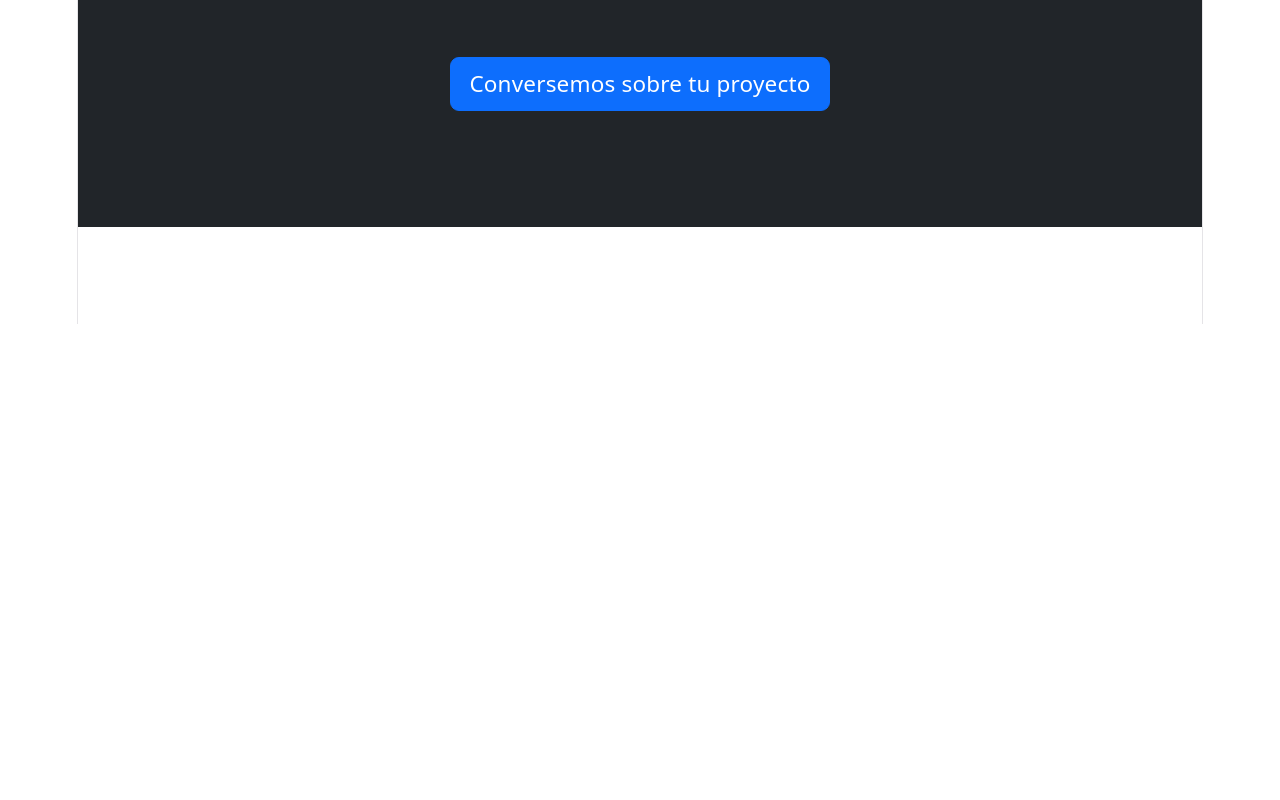
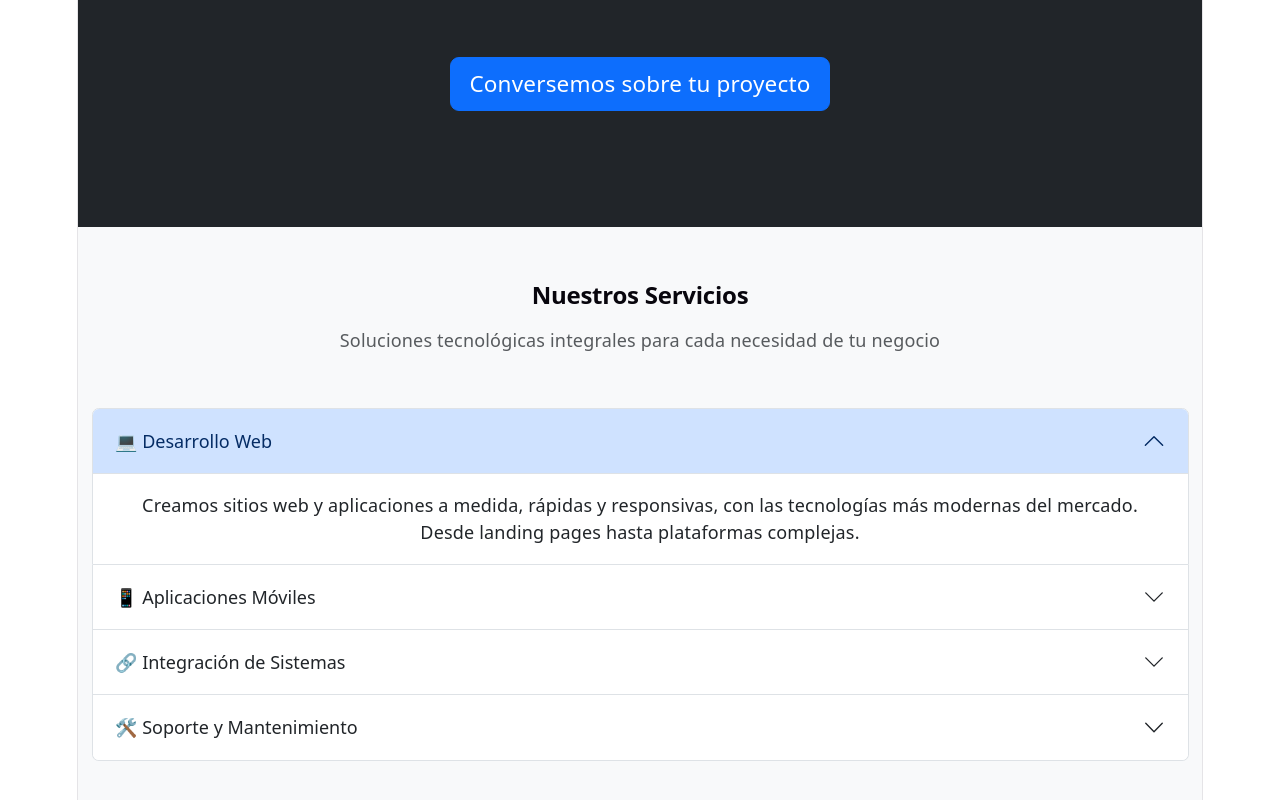
Before and after one commit to jeanperea1016/techsolve, a React (Vite) app: page / in a window 1280 px wide. Shown: the part 476-1276 px from the top of the page. Before the commit the page ends 800 px from the top, so only its background shows below. Built offline with nearby package versions, Linux system fonts and the light colour scheme.

Commit message:
Agregar seccion Servicios con acordeones Bootstrap

```diff
--- a/src/App.jsx
+++ b/src/App.jsx
@@ -1,13 +1,15 @@
 // src/App.jsx
 import Navbar from './components/Navbar'
 import Hero from './components/Hero'
+import Servicios from './components/Servicios'
 
 function App() {
   return (
     <div>
       <Navbar />
       <Hero />
-      {/* Aquí abajo irán: Servicios, Timeline, etc. */}
+      <Servicios />
+      {/* Aquí abajo irán: Timeline, Casos, Contacto, Footer */}
     </div>
   )
 }
--- /dev/null
+++ b/src/components/Servicios.jsx
@@ -0,0 +1,146 @@
+// src/components/Servicios.jsx
+
+function Servicios() {
+  return (
+    // Sección con id="servicios" para que el link del navbar (href="#servicios") llegue aquí.
+    // py-5 = padding vertical amplio. bg-light = fondo gris muy claro (contrasta con el Hero oscuro).
+    <section id="servicios" className="py-5 bg-light">
+      <div className="container">
+
+        {/* Título de la sección, centrado y con margen inferior */}
+        <h2 className="text-center fw-bold mb-3">Nuestros Servicios</h2>
+        <p className="text-center text-muted mb-5">
+          Soluciones tecnológicas integrales para cada necesidad de tu negocio
+        </p>
+
+        {/* EL ACORDEÓN.
+            - id="accordionServicios" -> identificador único, necesario para que los paneles
+              sepan a qué acordeón pertenecen.
+            - class "accordion" -> activa el estilo de acordeón de Bootstrap. */}
+        <div className="accordion" id="accordionServicios">
+
+          {/* ---------- PANEL 1: Desarrollo web ---------- */}
+          {/* accordion-item = un panel completo (título + contenido) */}
+          <div className="accordion-item">
+            {/* El encabezado clickeable */}
+            <h2 className="accordion-header">
+              {/* Este botón es el que se toca para abrir/cerrar.
+                  data-bs-toggle="collapse" -> le dice a Bootstrap que esto colapsa/expande.
+                  data-bs-target="#colapso1" -> QUÉ panel abre (el del id colapso1).
+                  aria-expanded / aria-controls -> accesibilidad. */}
+              <button
+                className="accordion-button"
+                type="button"
+                data-bs-toggle="collapse"
+                data-bs-target="#colapso1"
+                aria-expanded="true"
+                aria-controls="colapso1"
+              >
+                💻 Desarrollo Web
+              </button>
+            </h2>
+            {/* El contenido que se despliega.
+                id="colapso1" -> coincide con el data-bs-target del botón.
+                class "accordion-collapse collapse show" -> "show" = empieza ABIERTO.
+                data-bs-parent="#accordionServicios" -> ESTO hace que al abrir un panel,
+                se cierren los demás (comportamiento clásico de acordeón). */}
+            <div
+              id="colapso1"
+              className="accordion-collapse collapse show"
+              data-bs-parent="#accordionServicios"
+            >
+              <div className="accordion-body">
+                Creamos sitios web y aplicaciones a medida, rápidas y responsivas,
+                con las tecnologías más modernas del mercado. Desde landing pages
+                hasta plataformas complejas.
+              </div>
+            </div>
+          </div>
+
+          {/* ---------- PANEL 2: Apps móviles ---------- */}
+          <div className="accordion-item">
+            <h2 className="accordion-header">
+              {/* Fíjate: aquí el botón lleva la clase extra "collapsed" y aria-expanded="false"
+                  porque este panel empieza CERRADO (a diferencia del primero). */}
+              <button
+                className="accordion-button collapsed"
+                type="button"
+                data-bs-toggle="collapse"
+                data-bs-target="#colapso2"
+                aria-expanded="false"
+                aria-controls="colapso2"
+              >
+                📱 Aplicaciones Móviles
+              </button>
+            </h2>
+            <div
+              id="colapso2"
+              className="accordion-collapse collapse"
+              data-bs-parent="#accordionServicios"
+            >
+              <div className="accordion-body">
+                Desarrollamos apps nativas y multiplataforma para iOS y Android,
+                con foco en la experiencia de usuario y el rendimiento.
+              </div>
+            </div>
+          </div>
+
+          {/* ---------- PANEL 3: Integración ---------- */}
+          <div className="accordion-item">
+            <h2 className="accordion-header">
+              <button
+                className="accordion-button collapsed"
+                type="button"
+                data-bs-toggle="collapse"
+                data-bs-target="#colapso3"
+                aria-expanded="false"
+                aria-controls="colapso3"
+              >
+                🔗 Integración de Sistemas
+              </button>
+            </h2>
+            <div
+              id="colapso3"
+              className="accordion-collapse collapse"
+              data-bs-parent="#accordionServicios"
+            >
+              <div className="accordion-body">
+                Conectamos tus herramientas y automatizamos flujos de trabajo:
+                CRMs, ERPs, pasarelas de pago y APIs de terceros trabajando en conjunto.
+              </div>
+            </div>
+          </div>
+
+          {/* ---------- PANEL 4: Soporte ---------- */}
+          <div className="accordion-item">
+            <h2 className="accordion-header">
+              <button
+                className="accordion-button collapsed"
+                type="button"
+                data-bs-toggle="collapse"
+                data-bs-target="#colapso4"
+                aria-expanded="false"
+                aria-controls="colapso4"
+              >
+                🛠️ Soporte y Mantenimiento
+              </button>
+            </h2>
+            <div
+              id="colapso4"
+              className="accordion-collapse collapse"
+              data-bs-parent="#accordionServicios"
+            >
+              <div className="accordion-body">
+                Acompañamiento continuo para que tus sistemas funcionen sin
+                interrupciones: monitoreo, actualizaciones y soporte técnico ágil.
+              </div>
+            </div>
+          </div>
+
+        </div>
+      </div>
+    </section>
+  )
+}
+
+export default Servicios
```
